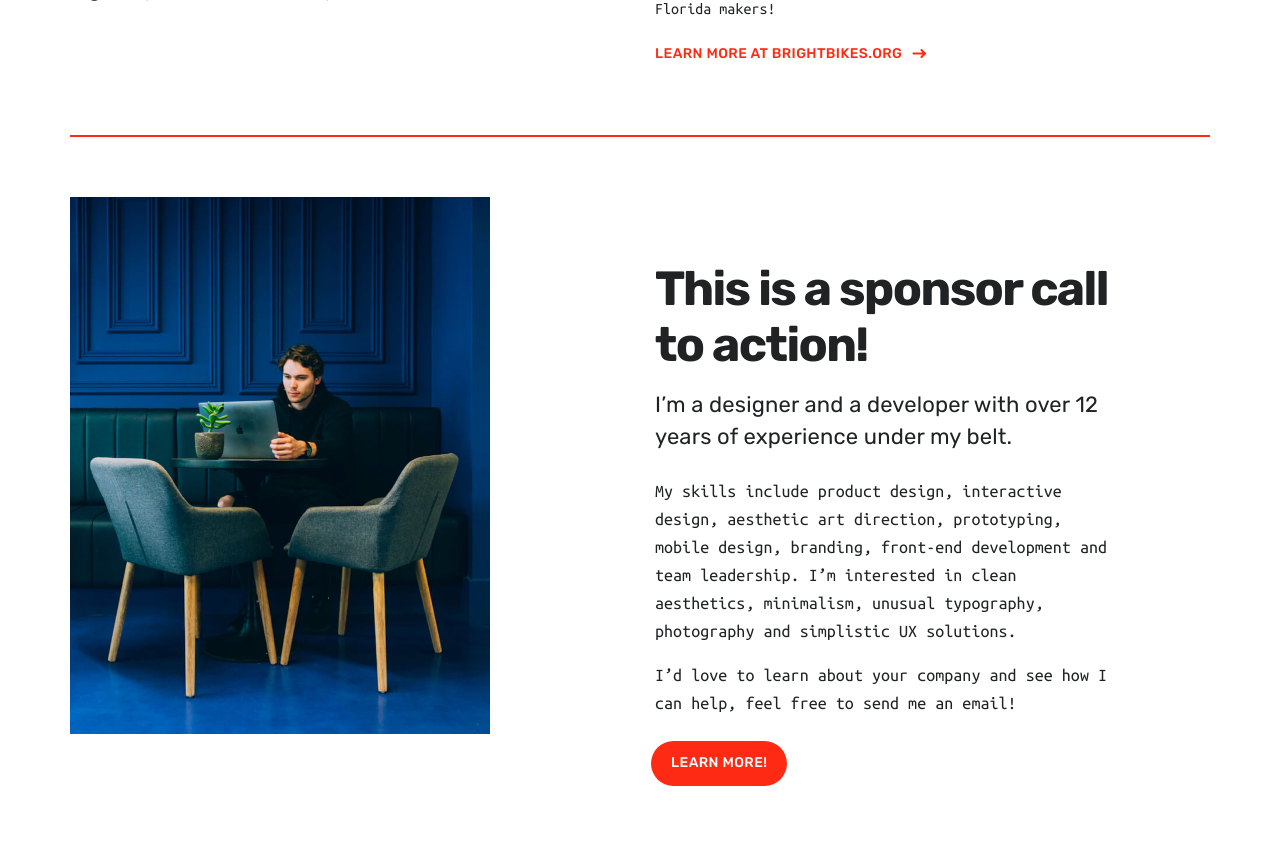
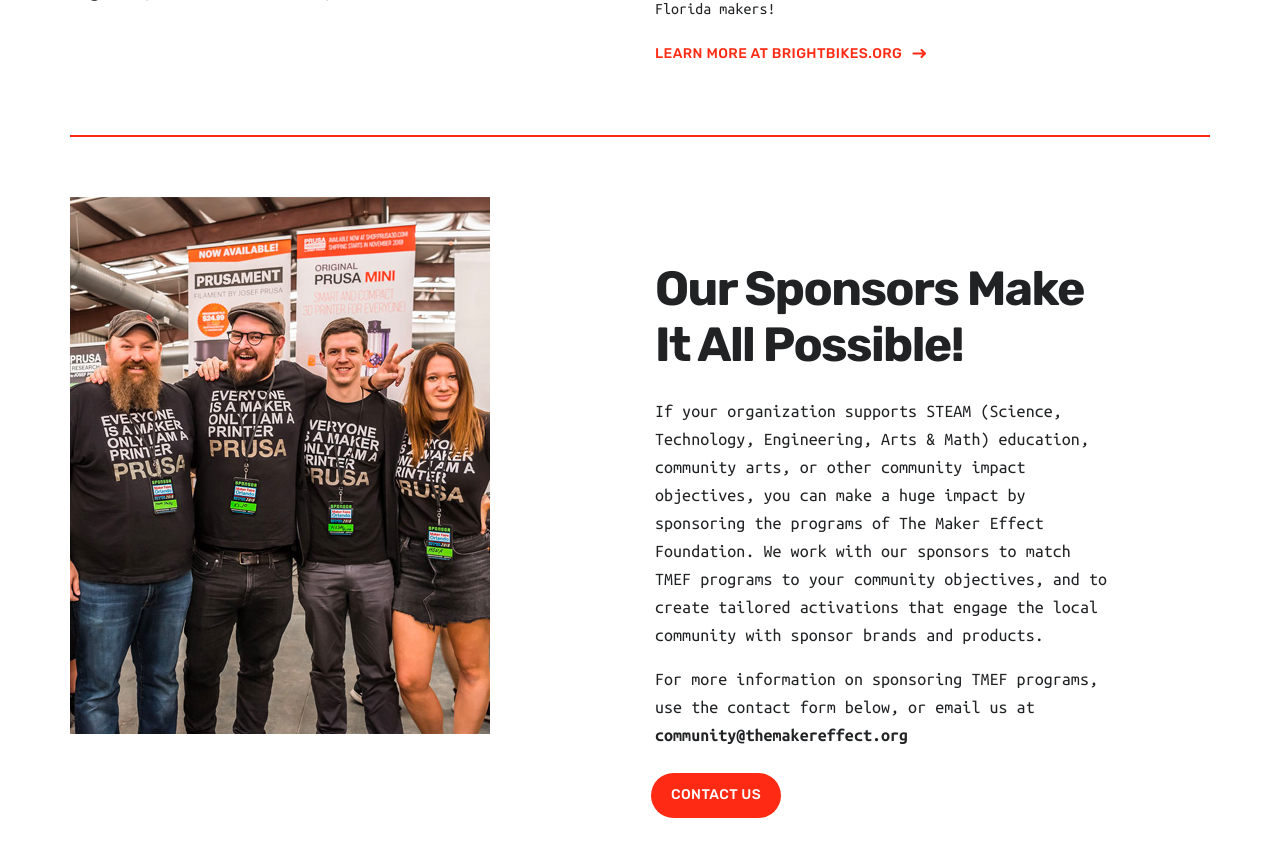
Before and after one commit to themakereffect/themakereffect.org, a Jekyll site: the page built from index.html, in a window 1280 px wide and 900 px high, scrolled down 4713 px. Shown: the top 857 px of the window. Built offline with Jekyll 4.4.1, drawn with Linux system fonts in a browser that asks for light colours; nearby versions of some CDN libraries.

Commit message:
Add sponsor section

```diff
--- a/_includes/section__about.html
+++ /dev/null
@@ -1,26 +0,0 @@
-<section class="about">
-  {% if include.divider == true %}
-    <div class="wrap"><hr/></div>
-    {% endif %}
-  <div class="wrap grid">
-
-    <div class="about__image">
-      <img src="{{ '/images/profile.jpg' | relative_url }}" alt="">
-
-      {% include component-socials.html %}
-    </div>
-
-    <div class="about__content">
-      <h2 class="title">This is a sponsor call to action!</h2>
-      <p class="subtitle subtitle--light">I’m a designer and a developer with over 12 years of experience under my belt.
-      </p>
-
-      <p>My skills include product design, interactive design, aesthetic art direction, prototyping, mobile design,
-        branding, front-end development and team leadership. I’m interested in clean aesthetics, minimalism, unusual
-        typography, photography and simplistic UX solutions.</p>
-      <p>I’d love to learn about your company and see how I can help, feel free to send me an email!</p>
-
-      <a href="#" class="cta button--fill contact-trigger js-contact">Learn More!</a>
-    </div>
-  </div>
-</section>
--- /dev/null
+++ b/_includes/section__sponsor.html
@@ -0,0 +1,29 @@
+<section class="about">
+  {% if include.divider == true %}
+    <div class="wrap"><hr/></div>
+    {% endif %}
+  <div class="wrap grid">
+
+    <div class="about__image">
+      <img src="{{ '/images/sponsor-prusa.jpg' | relative_url }}" alt="Prusa Research as a sponsor at Maker Faire Orlando 2019">
+
+      {% include component-socials.html %}
+    </div>
+
+    <div class="about__content">
+      <h2 class="title">Our Sponsors Make It All Possible!</h2>
+      <p class="subtitle subtitle--light">
+      </p>
+
+      <p>If your organization supports STEAM (Science, Technology, Engineering, Arts & Math) education,
+        community arts, or other community impact objectives,
+        you can make a huge impact by sponsoring the programs of The Maker Effect Foundation.
+        We work with our sponsors to match TMEF programs to your community objectives, and to create
+        tailored activations that engage the local community with sponsor brands and products.</p>
+      <p>For more information on sponsoring TMEF programs, use the contact form below,
+          or email us at <a href="community@themakereffect.org">community@themakereffect.org</a></p>
+
+      <a href="#" class="cta button--fill contact-trigger js-contact">Contact Us</a>
+    </div>
+  </div>
+</section>
--- a/index.html
+++ b/index.html
@@ -58,7 +58,7 @@
 		</div>
 	</section>
 
-	{% include section__about.html %}
+	{% include section__sponsor.html %}
 {% comment %}
 	<section class="recent-posts">
 		<div class="wrap grid">
```
Also changed, not shown: images/sponsor-prusa.jpg (added), 1 other file.
